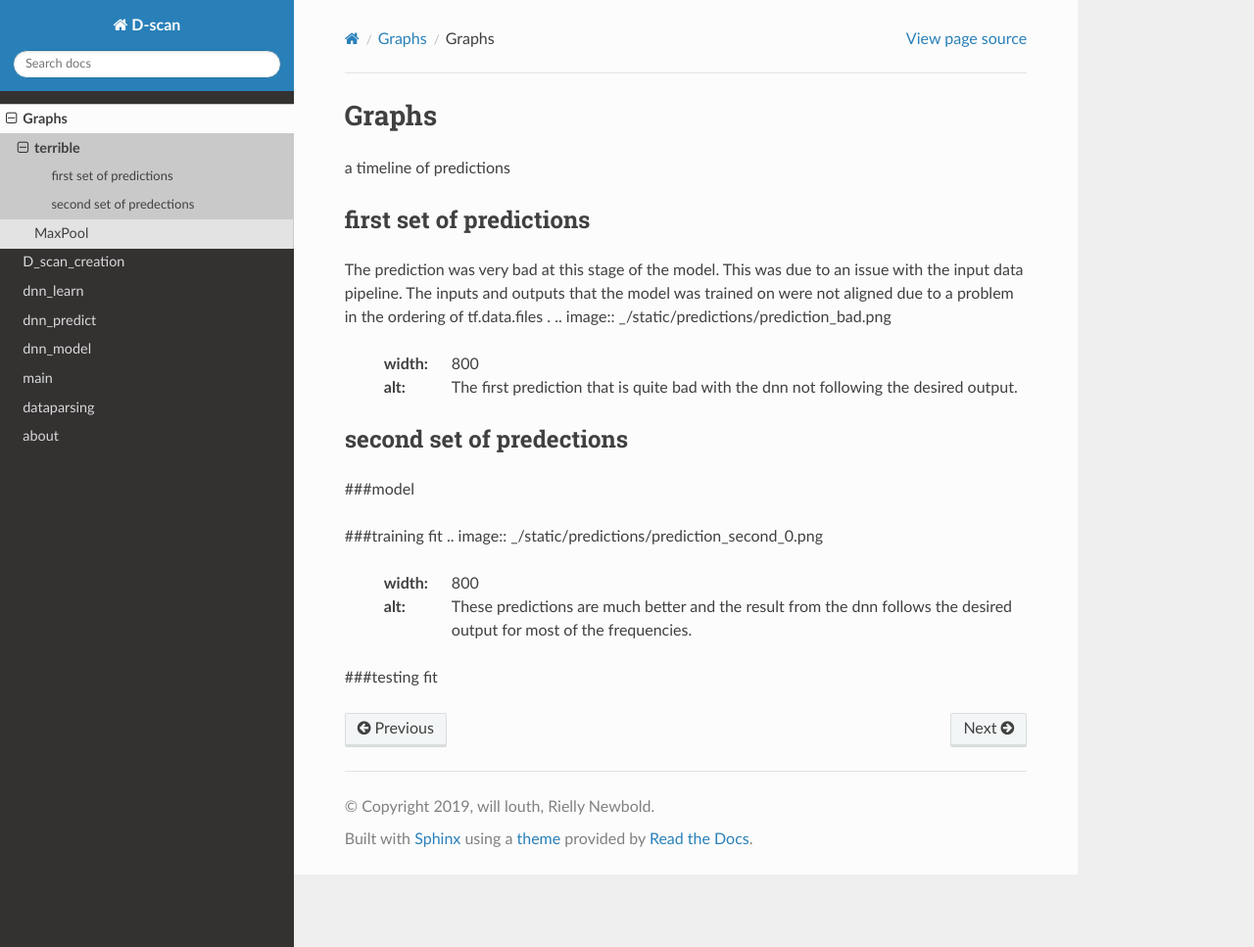
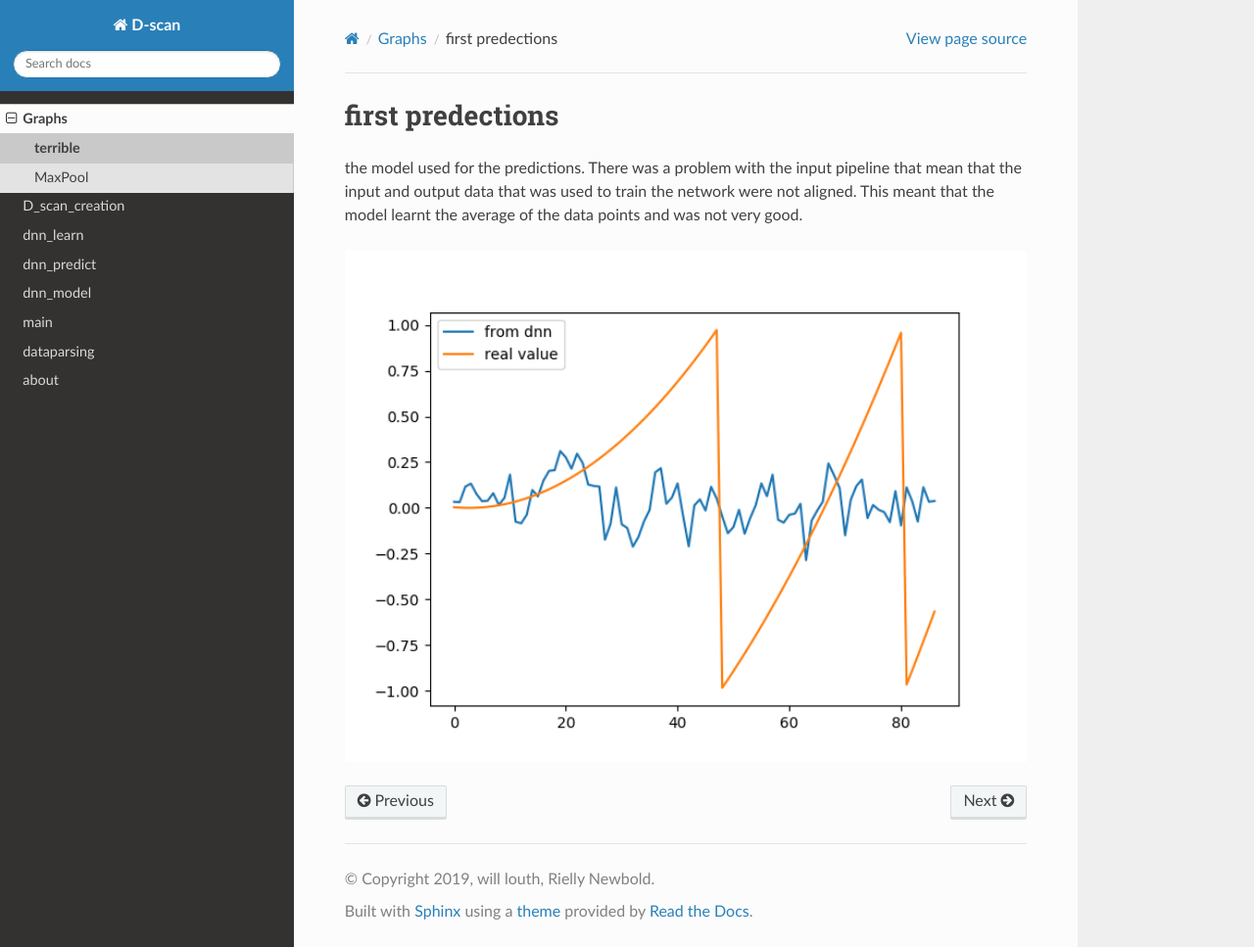
Before and after one commit to williamlouth/D-Scan-docs, a Sphinx documentation site: the page built from source/graphs/first.rst, in a window 1280 px wide and 967 px high. Shown: the whole window at 98% size. Built offline with Sphinx 7.4.7 and the Read the Docs theme 2.0.0, drawn with Linux system fonts in a browser that asks for light colours.

Commit message:
updating the docs

```diff
--- a/source/graphs/first.rst
+++ b/source/graphs/first.rst
@@ -1,24 +1,8 @@
-Graphs
-======
+first predections
+-------------------------
 
-a timeline of predictions
+the model used for the predictions. There was a problem with the input pipeline that mean that the input and output data that was used to train the network were not aligned. This meant that the model learnt the average of the data points and was not very good.
 
-first set of predictions
-------------------------
-
-The prediction was very bad at this stage of the model. This was due to an issue with the input data pipeline. The inputs and outputs that the model was trained on were not aligned due to a problem in the ordering of tf.data.files .
-.. image:: _/static/predictions/prediction_bad.png
-        :width: 800
-        :alt: The first prediction that is quite bad with the dnn not following the desired output.
-
-second set of predections
--------------------------
-###model
-
-###training fit
-.. image:: _/static/predictions/prediction_second_0.png
+.. image:: ../_static/predictions/prediction_bad.png
         :width: 800
         :alt: These predictions are much better and the result from the dnn follows the desired output for most of the frequencies.
-
-
-###testing fit
--- a/source/graphs/maxpool.rst
+++ b/source/graphs/maxpool.rst
@@ -1,5 +1,6 @@
 maxpool predections
 -------------------------
+
 ### model
 
 the model used for these predictions. thing thing2
```
